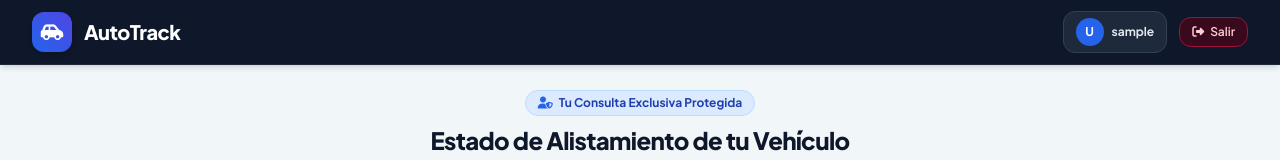
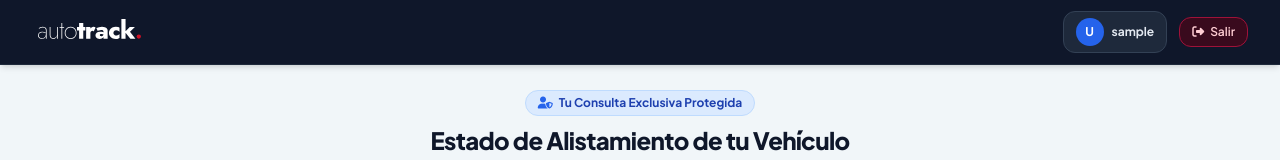
Before and after one commit to J0B4st1an/autotrack, a website: page public/index.html in a window 1280 px wide. Shown: the top 160 px of the page. Drawn offline with nearby package versions, Linux system fonts and the light colour scheme; no server answers; sample sign-in values are in the browser's storage.

Commit message:
Nuevo logo en panel staff y portal cliente

```diff
--- a/public/index.html
+++ b/public/index.html
@@ -13,14 +13,11 @@
   <!-- Header / Navbar UX (Azul Oscuro Protegido) -->
   <header class="bg-slate-900 text-white border-b border-slate-800 sticky top-0 z-40 shadow-md">
     <div class="max-w-7xl mx-auto px-4 sm:px-6 lg:px-8 h-16 flex items-center justify-between">
-      <div class="flex items-center space-x-3">
-        <div class="w-10 h-10 rounded-xl bg-gradient-to-tr from-blue-600 to-indigo-600 flex items-center justify-center text-white shadow-md">
-          <i class="fa-solid fa-car-side text-lg"></i>
-        </div>
-        <div>
-          <span class="text-xl font-extrabold tracking-tight text-white">AutoTrack</span>
-          <span class="text-xs font-semibold px-2 py-0.5 ml-2 bg-slate-800 text-blue-300 rounded-full border border-slate-700 hidden sm:inline-block">Portal Cliente</span>
-        </div>
+      <div class="flex items-center gap-3">
+        <a href="/index.html" class="flex items-center" aria-label="AutoTrack, ir al inicio">
+          <img src="/img/logo-blanco.svg" alt="AutoTrack" class="h-9 w-auto">
+        </a>
+        <span class="text-xs font-semibold px-2 py-0.5 bg-slate-800 text-blue-300 rounded-full border border-slate-700 hidden sm:inline-block">Portal Cliente</span>
       </div>
 
       <!-- User session info & Logout -->
```
